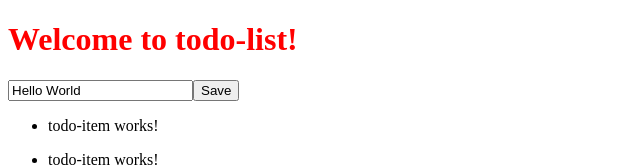
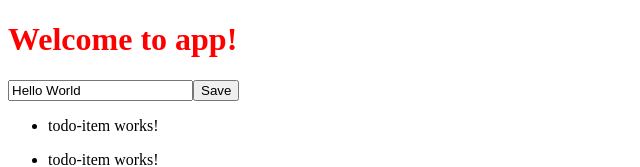
Before and after one commit to sarah06knowles/ng-girls-todo, an Angular app: page / in a window 1280 px wide. Shown: the top 167 px of the page, without its empty margins (0-640 px from the left). Built offline with nearby package versions, Linux system fonts and the light colour scheme.

Commit message:
Seventh commit

```diff
--- a/src/app/app.component.ts
+++ b/src/app/app.component.ts
@@ -1,4 +1,5 @@
 import { Component } from '@angular/core';
+import { TodoItem } from './interfaces/todo-item';
 
 @Component({
   selector: 'app-root',
@@ -17,8 +18,8 @@
   styleUrls: ['./app.component.css']
 })
 export class AppComponent {
-  title = 'todo-list';
-  todoList = [
+  title = 'app';
+  todoList : TodoItem[] = [
     {title: 'install NodeJS'},
     {title: 'install Angular CLI'},
     {title: 'create new app'},
--- /dev/null
+++ b/src/app/interfaces/todo-item.ts
@@ -0,0 +1,4 @@
+export interface TodoItem {
+  title: string;
+  completed?: boolean;
+}
--- a/src/app/todo-item/todo-item.component.ts
+++ b/src/app/todo-item/todo-item.component.ts
@@ -1,4 +1,5 @@
 import { Component, OnInit, Input } from '@angular/core';
+import {TodoItem} from '../interfaces/todo-item';
 
 @Component({
   selector: 'app-todo-item',
@@ -10,7 +11,7 @@
   styleUrls: ['./todo-item.component.css']
 })
 export class TodoItemComponent implements OnInit {
-  @Input() item;
+  @Input() item: TodoItem;
   constructor() { }
 
   ngOnInit(): void {
```
